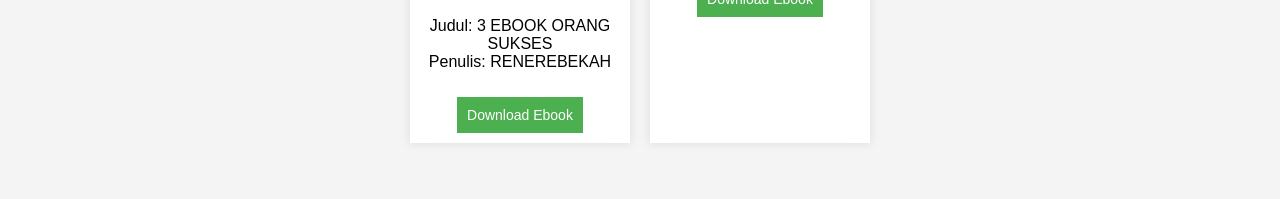
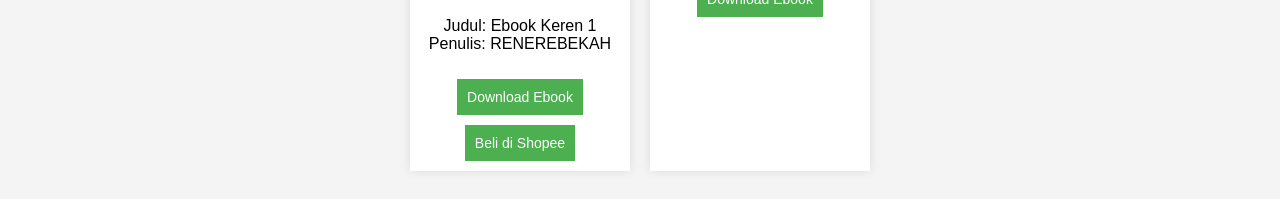
Before and after one commit to renerebekah/serbagratis, a plain HTML site: page index2.html in a window 1280 px wide. Shown: the part 309-508 px from the top of the page. Drawn offline with Linux system fonts and the light colour scheme.

Commit message:
Update index2.html

```diff
--- a/index2.html
+++ b/index2.html
@@ -74,11 +74,11 @@
 
 <div class="container">
     <!-- Daftar Ebook -->
-    <!-- Ulangi blok berikut sebanyak 50 kali, sesuaikan gambar dan link -->
     <div class="ebook">
-        <img src="https://drive.google.com/file/d/1yZhRVN9vMs9A1av6FMwjbcpLPzWSpaGH/view?usp=sharing" alt="Ebook Cover 1" class="ebook-image">
-        <p>Judul: 3 EBOOK ORANG SUKSES <br>Penulis: RENEREBEKAH</p>
+        <img src="https://drive.google.com/uc?id=1yZhRVN9vMs9A1av6FMwjbcpLPzWSpaGH" alt="Ebook Cover" class="ebook-image">
+        <p>Judul: Ebook Keren 1<br>Penulis: RENEREBEKAH</p>
         <a href="https://drive.google.com/drive/folders/1PXurykjzwyt43MqXfb8oJ4b_j55-wGEO?usp=drive_link" class="download-button" target="_blank">Download Ebook</a>
+        <a href="https://s.shopee.co.id/3q4FtNrz1l" class="download-button" target="_blank">Beli di Shopee</a>
     </div>
     <div class="ebook">
         <img src="ebook-cover2.jpg" alt="Ebook Cover 2" class="ebook-image">
```
